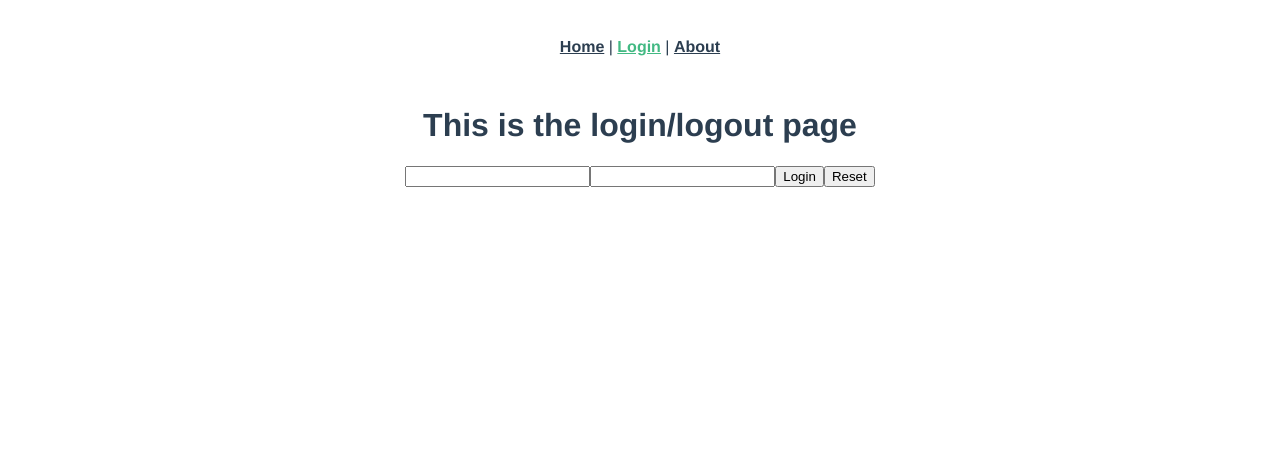
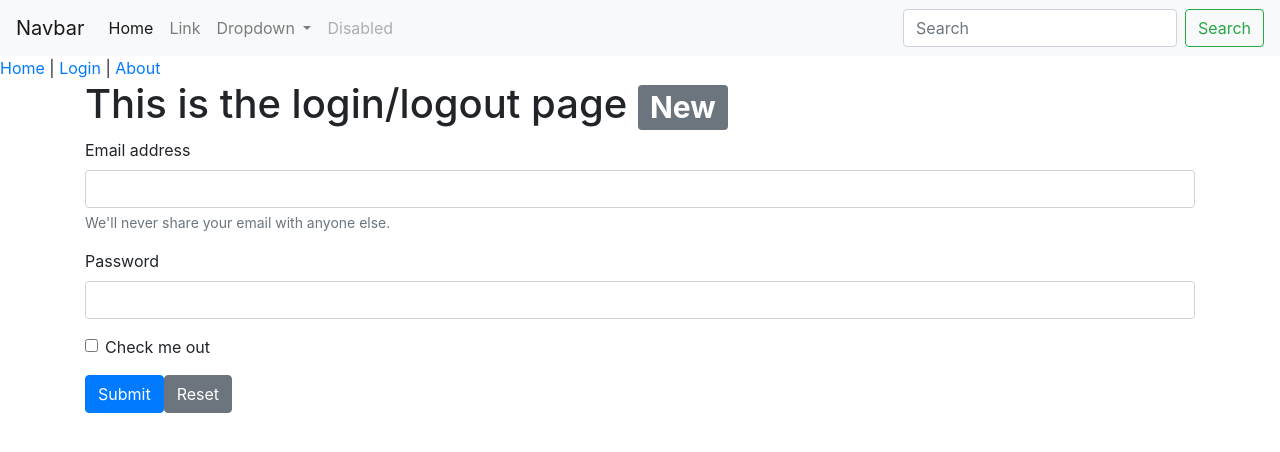
Before and after one commit to gluehloch/vue-jwt-example, a Vue app: page /login in a window 1280 px wide. Shown: the top 452 px of the page. Built offline with nearby package versions, Linux system fonts and the light colour scheme.

Commit message:
Added Bootstrap 4.

```diff
--- a/public/index.html
+++ b/public/index.html
@@ -1,17 +1,32 @@
-<!DOCTYPE html>
-<html lang="">
+<!doctype html>
+<html lang="en">
   <head>
+    <!-- Required meta tags -->
     <meta charset="utf-8">
-    <meta http-equiv="X-UA-Compatible" content="IE=edge">
-    <meta name="viewport" content="width=device-width,initial-scale=1.0">
-    <link rel="icon" href="<%= BASE_URL %>favicon.ico">
-    <title><%= htmlWebpackPlugin.options.title %></title>
+    <meta name="viewport" content="width=device-width, initial-scale=1, shrink-to-fit=no">
+
+    <!-- Bootstrap CSS -->
+    <link rel="stylesheet" href="https://cdn.jsdelivr.net/npm/bootstrap@4.6.1/dist/css/bootstrap.min.css" integrity="sha384-zCbKRCUGaJDkqS1kPbPd7TveP5iyJE0EjAuZQTgFLD2ylzuqKfdKlfG/eSrtxUkn" crossorigin="anonymous">
+
+    <title>Hello, world!</title>
   </head>
   <body>
+    <div id="app"></div>
     <noscript>
       <strong>We're sorry but <%= htmlWebpackPlugin.options.title %> doesn't work properly without JavaScript enabled. Please enable it to continue.</strong>
     </noscript>
-    <div id="app"></div>
-    <!-- built files will be auto injected -->
+
+    <!-- Optional JavaScript; choose one of the two! -->
+
+    <!-- Option 1: jQuery and Bootstrap Bundle (includes Popper) -->
+    <script src="https://cdn.jsdelivr.net/npm/jquery@3.5.1/dist/jquery.slim.min.js" integrity="sha384-DfXdz2htPH0lsSSs5nCTpuj/zy4C+OGpamoFVy38MVBnE+IbbVYUew+OrCXaRkfj" crossorigin="anonymous"></script>
+    <script src="https://cdn.jsdelivr.net/npm/bootstrap@4.6.1/dist/js/bootstrap.bundle.min.js" integrity="sha384-fQybjgWLrvvRgtW6bFlB7jaZrFsaBXjsOMm/tB9LTS58ONXgqbR9W8oWht/amnpF" crossorigin="anonymous"></script>
+
+    <!-- Option 2: Separate Popper and Bootstrap JS -->
+    <!--
+    <script src="https://cdn.jsdelivr.net/npm/jquery@3.5.1/dist/jquery.slim.min.js" integrity="sha384-DfXdz2htPH0lsSSs5nCTpuj/zy4C+OGpamoFVy38MVBnE+IbbVYUew+OrCXaRkfj" crossorigin="anonymous"></script>
+    <script src="https://cdn.jsdelivr.net/npm/popper.js@1.16.1/dist/umd/popper.min.js" integrity="sha384-9/reFTGAW83EW2RDu2S0VKaIzap3H66lZH81PoYlFhbGU+6BZp6G7niu735Sk7lN" crossorigin="anonymous"></script>
+    <script src="https://cdn.jsdelivr.net/npm/bootstrap@4.6.1/dist/js/bootstrap.min.js" integrity="sha384-VHvPCCyXqtD5DqJeNxl2dtTyhF78xXNXdkwX1CZeRusQfRKp+tA7hAShOK/B/fQ2" crossorigin="anonymous"></script>
+    -->
   </body>
 </html>
--- a/src/App.vue
+++ b/src/App.vue
@@ -1,33 +1,52 @@
 <template>
   <div id="app">
     <div id="nav">
+      <nav class="navbar navbar-expand-lg navbar-light bg-light">
+        <a class="navbar-brand" href="#">Navbar</a>
+        <button class="navbar-toggler" type="button" data-toggle="collapse" data-target="#navbarSupportedContent" aria-controls="navbarSupportedContent" aria-expanded="false" aria-label="Toggle navigation">
+          <span class="navbar-toggler-icon"></span>
+        </button>
+
+        <div class="collapse navbar-collapse" id="navbarSupportedContent">
+          <ul class="navbar-nav mr-auto">
+            <li class="nav-item active">
+              <a class="nav-link" href="#">Home <span class="sr-only">(current)</span></a>
+            </li>
+            <li class="nav-item">
+              <a class="nav-link" href="#">Link</a>
+            </li>
+            <li class="nav-item dropdown">
+              <a class="nav-link dropdown-toggle" href="#" id="navbarDropdown" role="button" data-toggle="dropdown" aria-expanded="false">
+                Dropdown
+              </a>
+              <div class="dropdown-menu" aria-labelledby="navbarDropdown">
+                <a class="dropdown-item" href="#">Action</a>
+                <a class="dropdown-item" href="#">Another action</a>
+                <div class="dropdown-divider"></div>
+                <a class="dropdown-item" href="#">Something else here</a>
+              </div>
+            </li>
+            <li class="nav-item">
+              <a class="nav-link disabled">Disabled</a>
+            </li>
+          </ul>
+          <form class="form-inline my-2 my-lg-0">
+            <input class="form-control mr-sm-2" type="search" placeholder="Search" aria-label="Search">
+            <button class="btn btn-outline-success my-2 my-sm-0" type="submit">Search</button>
+          </form>
+        </div>
+      </nav>
+
       <router-link to="/">Home</router-link> |
       <router-link to="/login">Login</router-link> |
       <router-link to="/about">About</router-link>
+
     </div>
+
     <router-view/>
   </div>
 </template>
 
 <style>
-#app {
-  font-family: Avenir, Helvetica, Arial, sans-serif;
-  -webkit-font-smoothing: antialiased;
-  -moz-osx-font-smoothing: grayscale;
-  text-align: center;
-  color: #2c3e50;
-}
 
-#nav {
-  padding: 30px;
-}
-
-#nav a {
-  font-weight: bold;
-  color: #2c3e50;
-}
-
-#nav a.router-link-exact-active {
-  color: #42b983;
-}
 </style>
--- a/src/views/About.vue
+++ b/src/views/About.vue
@@ -1,5 +1,7 @@
 <template>
-    <div class="about">
-        <h1>This is an about page</h1>
+    <div class="container">
+        <div class="about">
+            <h1>This is an about page</h1>
+        </div>
     </div>
 </template>
--- a/src/views/Home.vue
+++ b/src/views/Home.vue
@@ -1,7 +1,9 @@
 <template>
-    <div class="home">
-        <img alt="Vue logo" src="../assets/logo.png" />
-        <HelloWorld msg="Welcome to Your Vue.js + TypeScript App" />
+    <div class="container">
+        <div class="home">
+            <img alt="Vue logo" src="../assets/logo.png" />
+            <HelloWorld msg="Welcome to Your Vue.js + TypeScript App" />
+        </div>
     </div>
 </template>
 
--- a/src/views/Login.vue
+++ b/src/views/Login.vue
@@ -1,25 +1,25 @@
 <template>
-    <div>
-        <h1>This is the login/logout page</h1>
+    <div class="container">
+        <h1>This is the login/logout page <span class="badge badge-secondary">New</span></h1>
+
         <form id="loginform" name="loginform">
-            <input type="text" id="username" name="username" max="50" />
-            <input type="password" id="password" name="password" />
-            <button type="button"
-                id="loginbutton"
-                name="loginbutton"
-                v-on:click="startLogin"
-                title="Login"
-            >
-                Login
-            </button>
-            <button type="button"
-                id="resetbutton"
-                name="resetbutton"
-                v-on:click="reset"
-                title="Reset"
-            >
-                Reset
-            </button>
+            <div class="form-group">
+                <label for="exampleInputEmail1">Email address</label>
+                <input type="email" class="form-control" id="exampleInputEmail1" aria-describedby="emailHelp">
+                <small id="emailHelp" class="form-text text-muted">We'll never share your email with anyone else.</small>
+            </div>
+            <div class="form-group">
+                <label for="exampleInputPassword1">Password</label>
+                <input type="password" class="form-control" id="exampleInputPassword1">
+            </div>
+            <div class="form-group form-check">
+                <input type="checkbox" class="form-check-input" id="exampleCheck1">
+                <label class="form-check-label" for="exampleCheck1">Check me out</label>
+            </div>
+            <button type="submit" class="btn btn-primary"
+                v-on:click="startLogin()">Submit</button>
+            <button type="button" class="btn btn-secondary"
+                v-on:click="reset()" title="Reset">Reset</button>
         </form>
     </div>
 </template>
```
Also changed, not shown: src/views/register.txt (added), 1 other file (tests, documents, lock files or other folders).
